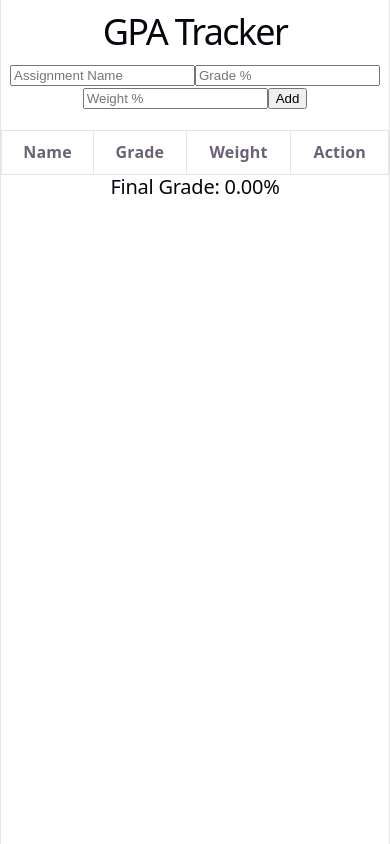
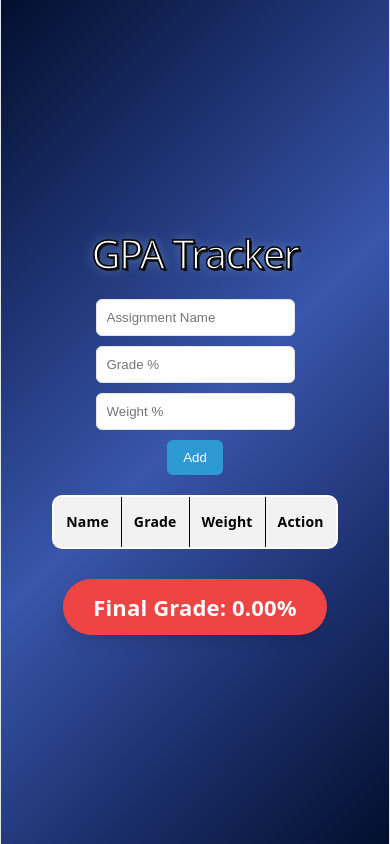
Before and after one commit to dcamero2/gpa-tracker, a Vue app: page / in a window 390 px wide. Built offline with nearby package versions, Linux system fonts and the light colour scheme.

Commit message:
added styling and bubble-style grade indicator

```diff
--- a/src/App.vue
+++ b/src/App.vue
@@ -53,9 +53,11 @@
       </tbody>
     </table>
 
-    <h2>
-      Final Grade: {{ finalGrade }}%
-    </h2>
+    <div class="grade-container">
+      <div :class="['grade-bubble', gradeColor]">
+        Final Grade: {{ finalGrade }}%
+      </div>
+    </div>
   </div>
 </template>
 
@@ -111,6 +113,14 @@ const finalGrade = computed(() => {
     : '0.00'
 })
 
+// dynamic bubble color
+const gradeColor = computed(() => {
+  if (finalGrade.value >= 90) return 'green'
+  if (finalGrade.value >= 80) return 'lightgreen'
+  if (finalGrade.value >= 70) return 'yellow'
+  return 'red'
+})
+
 // auto-save assignments
 watch(assignments, (newVal) => {
   localStorage.setItem(
@@ -119,6 +129,3 @@ watch(assignments, (newVal) => {
   )
 }, { deep: true })
 </script>
-
-<style>
-</style>
--- a/src/style.css
+++ b/src/style.css
@@ -24,10 +24,6 @@
   text-rendering: optimizeLegibility;
   -webkit-font-smoothing: antialiased;
   -moz-osx-font-smoothing: grayscale;
-
-  @media (max-width: 1024px) {
-    font-size: 16px;
-  }
 }
 
 @media (prefers-color-scheme: dark) {
@@ -52,6 +48,18 @@
 
 body {
   margin: 0;
+
+  background: linear-gradient(
+    135deg,
+    #020f2d 0%,
+    #1c306d 25%,
+    #3956ab 50%,
+    #1c306d 75%,
+    #020f2d 100%
+  );
+
+  background-attachment: fixed;
+  min-height: 100vh;
 }
 
 h1,
@@ -65,19 +73,20 @@ h1 {
   font-size: 56px;
   letter-spacing: -1.68px;
   margin: 32px 0;
-  @media (max-width: 1024px) {
-    font-size: 36px;
-    margin: 20px 0;
-  }
+  color: #ffffff;
+
+  -webkit-text-stroke: 1.5px black;
+
+  text-shadow:
+    0 0 12px rgba(180, 225, 252, 0.4),
+    0 0 24px rgba(180, 225, 252, 0.2),
+    2px 2px 0 #000000;
 }
 h2 {
   font-size: 24px;
   line-height: 118%;
   letter-spacing: -0.24px;
   margin: 0 0 8px;
-  @media (max-width: 1024px) {
-    font-size: 20px;
-  }
 }
 p {
   margin: 0;
@@ -175,11 +184,6 @@ code {
   place-content: center;
   place-items: center;
   flex-grow: 1;
-
-  @media (max-width: 1024px) {
-    padding: 32px 20px 24px;
-    gap: 18px;
-  }
 }
 
 #next-steps {
@@ -200,20 +204,10 @@ code {
     width: 22px;
     height: 22px;
   }
-
-  @media (max-width: 1024px) {
-    flex-direction: column;
-    text-align: center;
-  }
 }
 
 #docs {
   border-right: 1px solid var(--border);
-
-  @media (max-width: 1024px) {
-    border-right: none;
-    border-bottom: 1px solid var(--border);
-  }
 }
 
 #next-steps ul {
@@ -245,22 +239,6 @@ code {
     .button-icon {
       height: 18px;
       width: 18px;
-    }
-  }
-
-  @media (max-width: 1024px) {
-    margin-top: 20px;
-    flex-wrap: wrap;
-    justify-content: center;
-
-    li {
-      flex: 1 1 calc(50% - 8px);
-    }
-
-    a {
-      width: 100%;
-      justify-content: center;
-      box-sizing: border-box;
     }
   }
 }
@@ -299,11 +277,123 @@ table {
   width: 100%;
   margin-top: 20px;
   border-collapse: collapse;
+
+  background: white;
+  color: black;
+
+  border: 2px solid black;
+  border-radius: 10px;
+  overflow: hidden;
 }
 
 th, td {
-  border: 1px solid var(--border);
-  padding: 10px;
+  border: 1px solid black;
+  padding: 12px;
   text-align: center;
   vertical-align: middle;
 }
+
+th {
+  background: #f2f2f2;
+  font-weight: bold;
+}
+
+/* GPA Tracker Styles */
+
+.container {
+  max-width: 800px;
+  margin: auto;
+  padding: 40px 20px;
+}
+
+.form {
+  margin-top: 20px;
+  display: flex;
+  flex-wrap: wrap;
+  gap: 10px;
+  justify-content: center;
+}
+
+.form input {
+  padding: 10px;
+  border: 1px solid var(--border);
+  border-radius: 6px;
+  min-width: 160px;
+}
+
+.form button,
+table button {
+  padding: 10px 16px;
+  border: none;
+  border-radius: 6px;
+  background: #2d9ad4;
+  color: white;
+  cursor: pointer;
+  transition: 0.2s ease;
+}
+
+.form button:hover,
+table button:hover {
+  opacity: 0.9;
+  transform: translateY(-1px);
+}
+
+.grade-container {
+  margin-top: 30px;
+  display: flex;
+  justify-content: center;
+}
+
+.grade-bubble {
+  padding: 15px 30px;
+  border-radius: 999px;
+  color: white;
+  font-size: 22px;
+  font-weight: bold;
+  box-shadow: var(--shadow);
+  transition: 0.3s ease;
+}
+
+.green {
+  background-color: #22c55e;
+}
+
+.lightgreen {
+  background-color: #84cc16;
+}
+
+.yellow {
+  background-color: #facc15;
+}
+
+.red {
+  background-color: #ef4444;
+}
+
+@media (max-width: 1024px) {
+  #center {
+    padding: 32px 20px 24px;
+    gap: 18px;
+  }
+
+  h1 {
+    font-size: 40px;
+  }
+
+  h2 {
+    font-size: 20px;
+  }
+
+  #next-steps {
+    flex-direction: column;
+  }
+
+  table {
+    font-size: 14px;
+  }
+
+  .form {
+    flex-direction: column;
+    align-items: center;
+  }
+}
```
